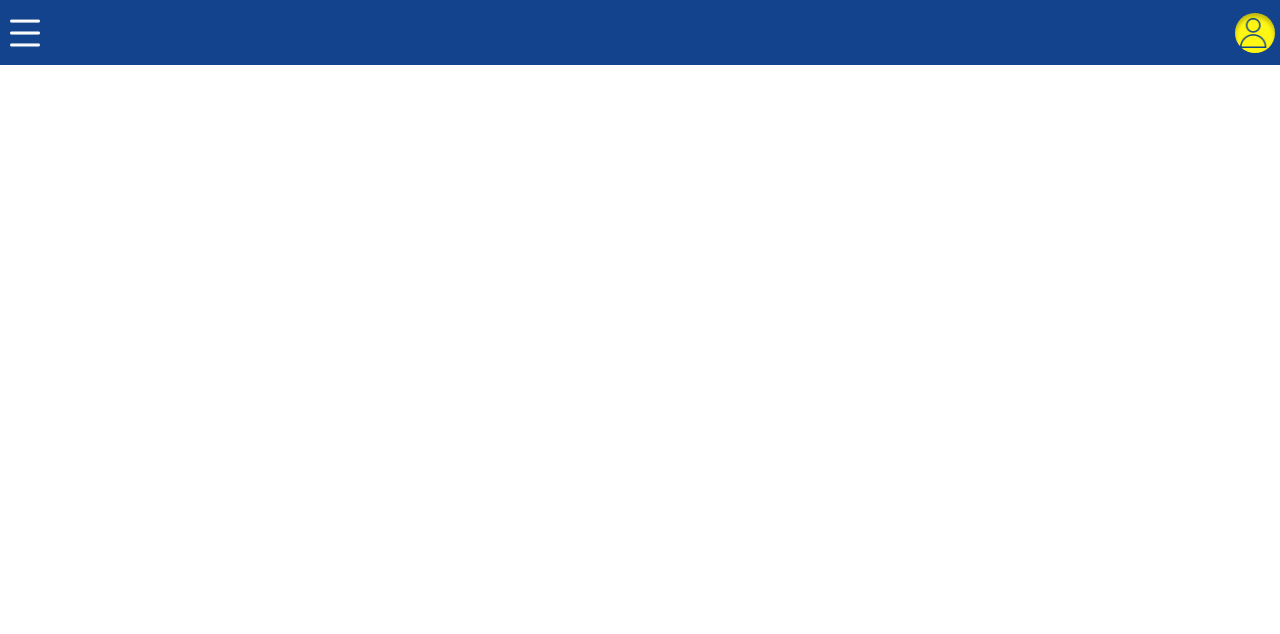
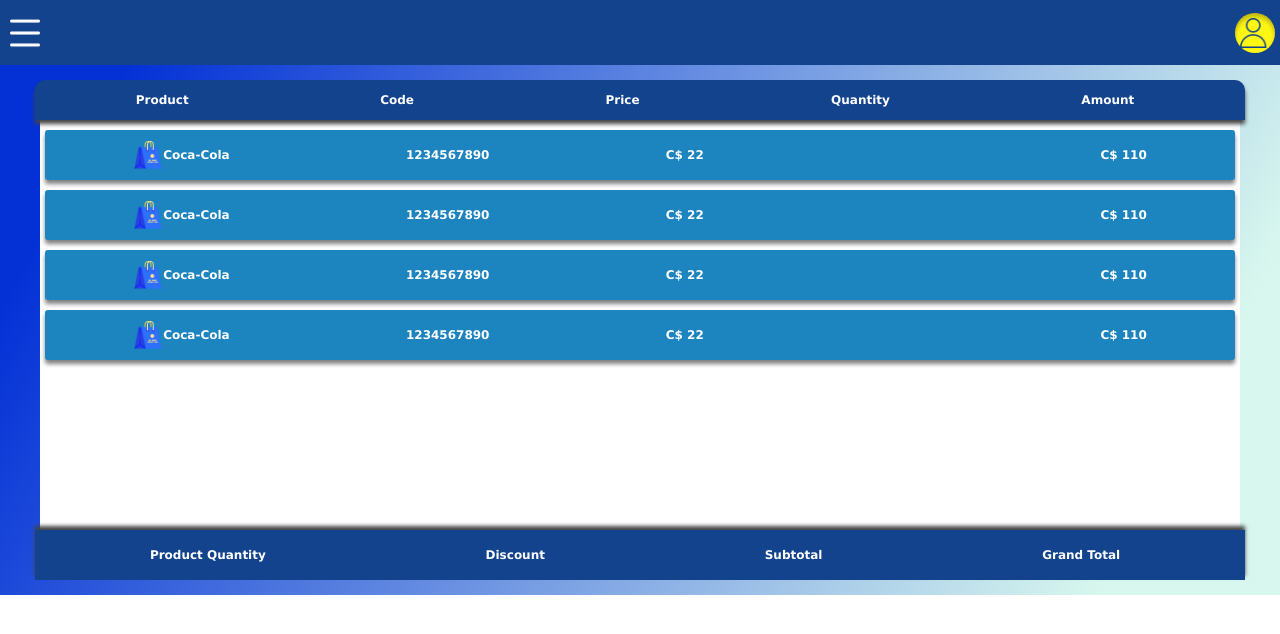
Before and after one commit to Fonse99/Nuvis-soft-commerce-app, a React (Create React App) app: page /pos in a window 1280 px wide. Shown: the top 634 px of the page. Built offline with nearby package versions, Linux system fonts and the light colour scheme.

Commit message:
Building table on POS

```diff
--- a/src/pages/PointOfSale.js
+++ b/src/pages/PointOfSale.js
@@ -1,6 +1,15 @@
 import react from "react";
 import Header from "../components/base/Header";
-import Table from "../components/Table";
+import Table, { TableBody, TableFooter, TableHeader, TableRow } from "../components/Table";
+
+import ControlButton from "../components/ControlButton";
+import "./styles/PointOfSale.css"
+
+const columns =
+    ["Product", "Code", "Price", "Quantity", "Amount"];
+const footerFields =
+    ["Product Quantity", "Discount", "Subtotal", "Grand Total"];
+
 
 const PointOfSale = () => {
 
@@ -9,9 +18,23 @@
         <div>
             <Header />
 
-            <div>
-                <Table />
+            <div className={"table-container"}>
+
+                <Table>
+                    <TableHeader headers={columns} />
+
+                    <TableBody>
+                        {/* Example rows*/}
+                        <TableRow />
+                        <TableRow />
+                        <TableRow />
+                        <TableRow />
+                    </TableBody>
+
+                    <TableFooter fields={footerFields} />
+                </Table>
             </div>
+
         </div>
 
     )
--- /dev/null
+++ b/src/pages/styles/PointOfSale.css
@@ -0,0 +1,11 @@
+.table-container {
+    display: flex;
+    flex-direction: column;
+    background: linear-gradient(117.57deg, #0331D6 8.16%,
+            rgba(36, 211, 159, 0.18) 88.23%);
+}
+
+#controls {
+    width: inherit;
+    align-items: flex-end;
+}
```
